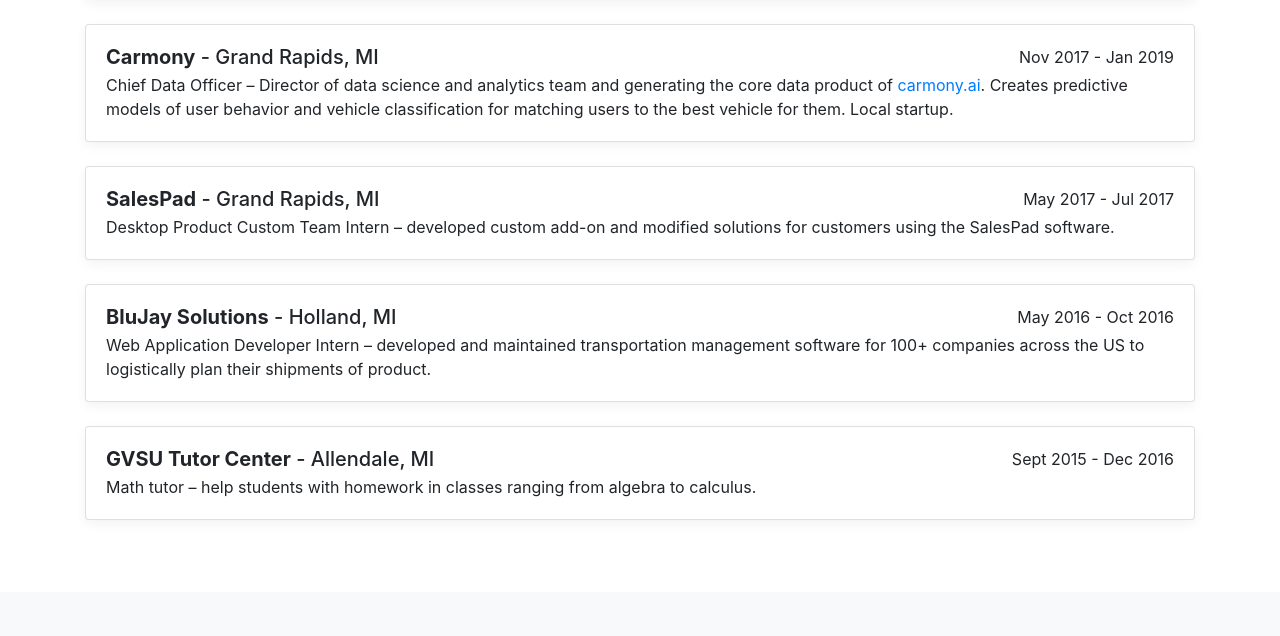
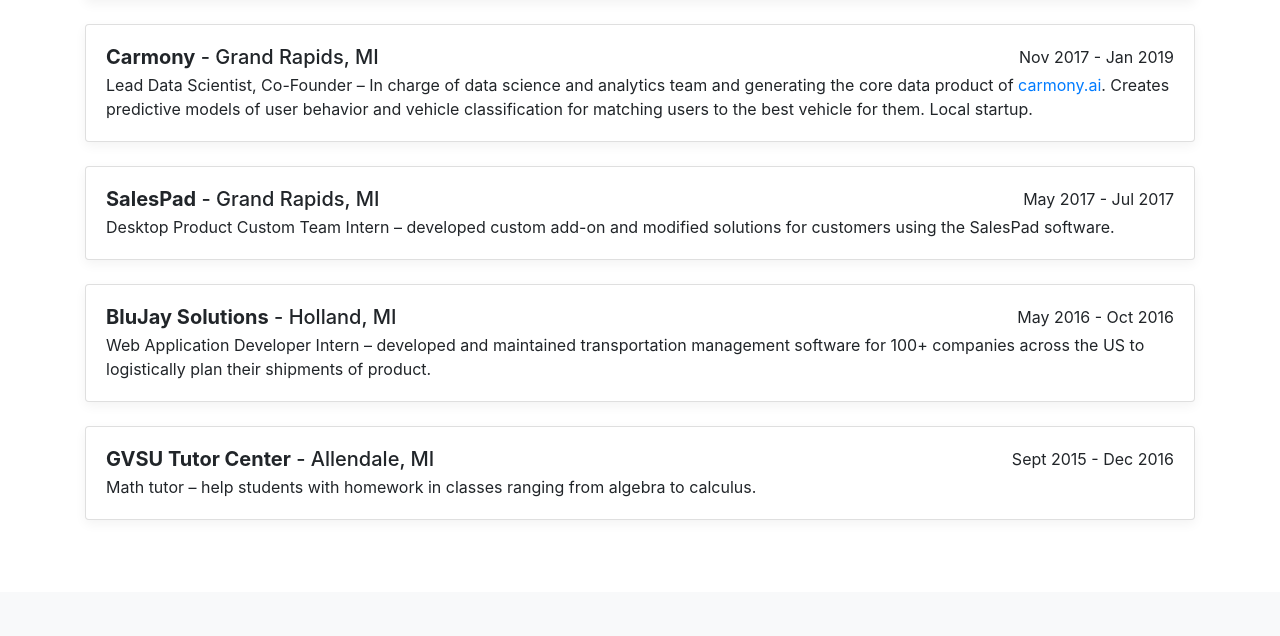
Before and after one commit to MattConflitti/MattConflitti.github.io, a website: page index.html in a window 1280 px wide. Shown: the part 1651-2287 px from the top of the page. Drawn offline with nearby package versions, Linux system fonts and the light colour scheme.

Commit message:
updated May 2021

```diff
--- a/index.html
+++ b/index.html
@@ -217,7 +217,7 @@
                                 <h5 class="mb-1"><strong>Carmony</strong> - Grand Rapids, MI</h5>
                                 Nov 2017 - Jan 2019
                             </div>
-                            <p class="card-text">Chief Data Officer – Director of data science and analytics team and generating the core data product of <a href="http://www.carmony.ai">carmony.ai</a>.
+                            <p class="card-text">Lead Data Scientist, Co-Founder – In charge of data science and analytics team and generating the core data product of <a href="http://www.carmony.ai">carmony.ai</a>.
                                     Creates predictive models of user behavior and vehicle classification for matching users to the best vehicle for them. Local startup.</p>
                         </div>
                     </div>
```
